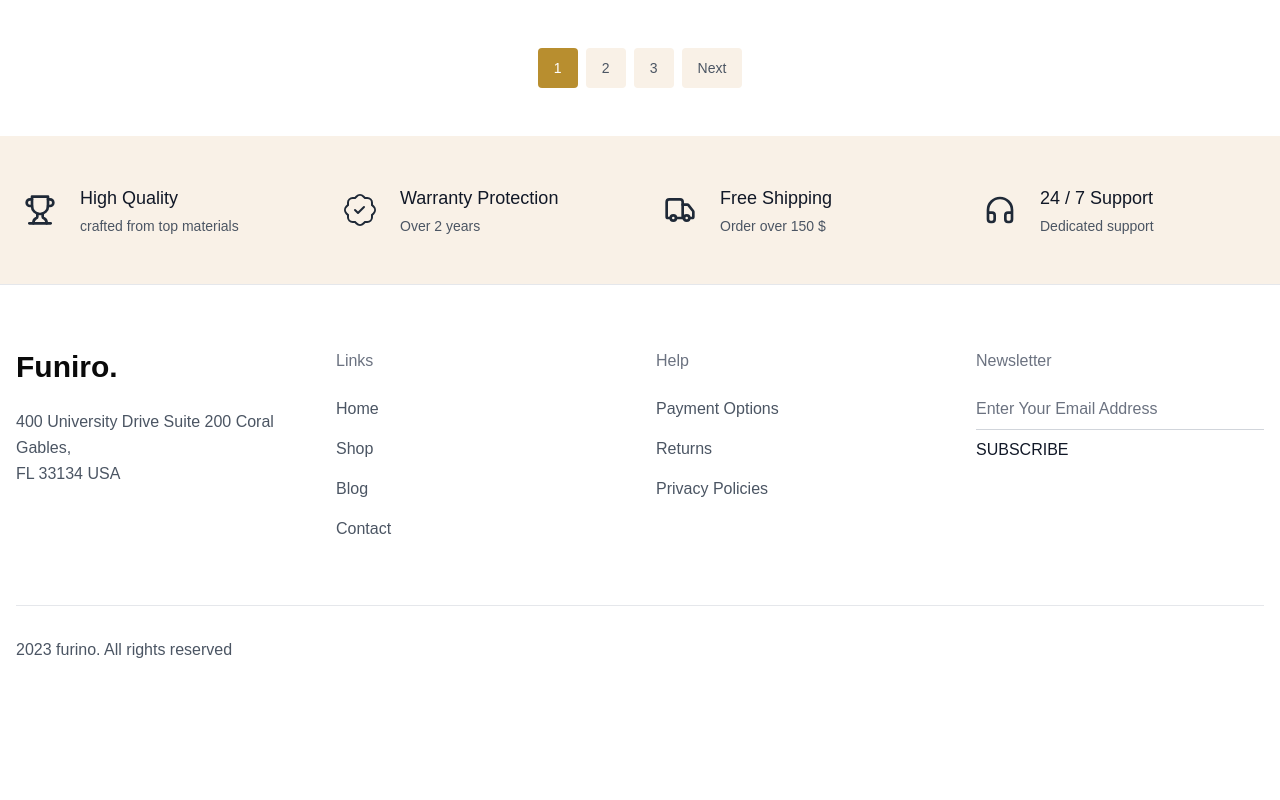
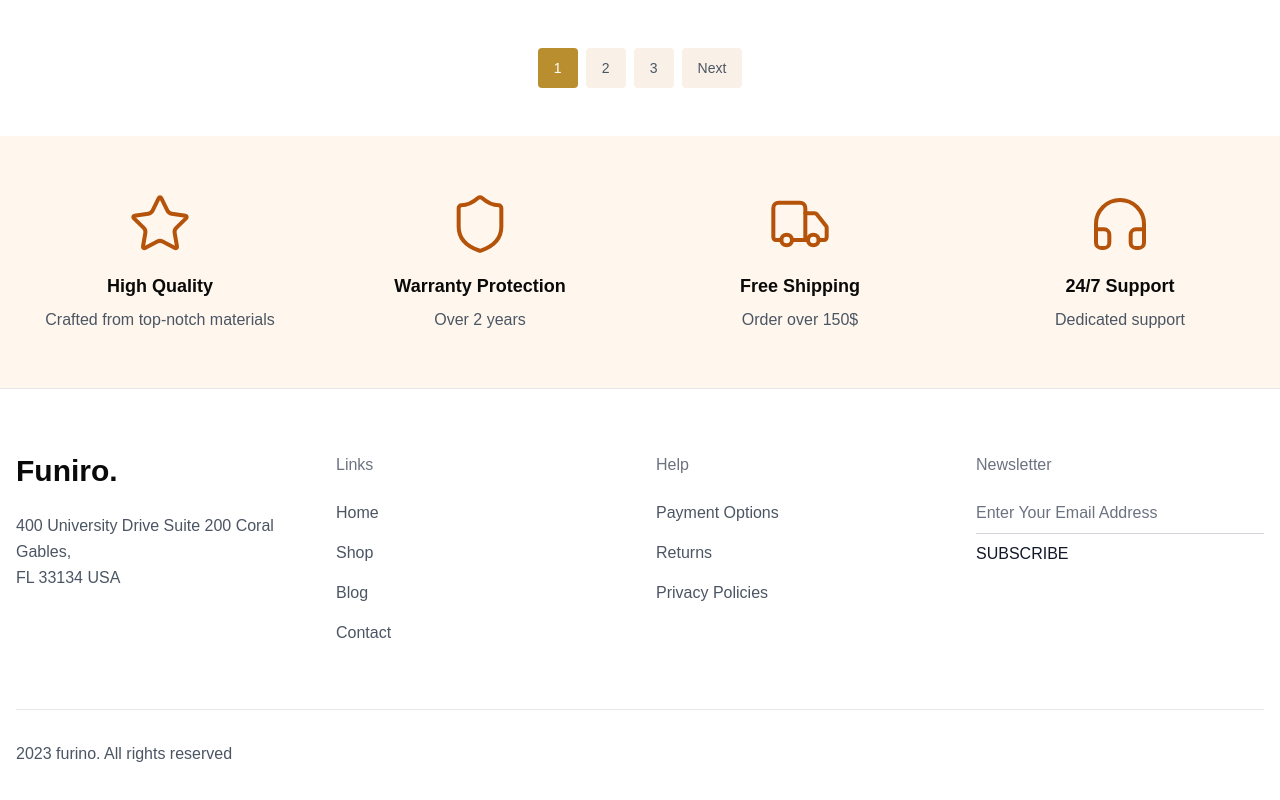
Before and after one commit to MZakriya/hackathon-UIUX, a Next.js app: page /blog in a window 1280 px wide. Shown: the part 2475-3275 px from the top of the page. Before the commit the page ends 3201 px from the top, so only its background shows below. Built offline with nearby package versions, Linux system fonts and the light colour scheme.

Commit message:
first commit

```diff
--- a/src/app/Comparison/page.tsx
+++ b/src/app/Comparison/page.tsx
@@ -3,7 +3,7 @@
 import Link from "next/link";
 import Image from "next/image";
 import { ChevronRight } from "lucide-react";
-import Features from "@/components/features";
+import FeatureSection from "@/components/feacturesSection";
 import ProductComparison from "@/components/product-comparison";
 
 export default function Comparison() {
@@ -43,7 +43,7 @@
       <ProductComparison />
       {/* Features Section */}
       <div className="space-y-12 px-4 py-8 sm:space-y-8 sm:py-6">
-        <Features />
+        <FeatureSection />
       </div>
     </div>
   );
--- a/src/app/blog/page.tsx
+++ b/src/app/blog/page.tsx
@@ -4,7 +4,7 @@
 import Image from "next/image";
 import { ChevronRight } from "lucide-react";
 import Pagination from "@/components/pagination";
-import Features from "@/components/features";
+import FeatureSection from "@/components/feacturesSection";
 import { BlogPostCard } from "@/components/blog-post-card";
 import { BlogSidebar } from "@/components/blog-sidebar";
 
@@ -88,7 +88,7 @@
       <div className="space-y-12">
         {/* Other shop content */}
         <Pagination currentPage={1} totalPages={3} />
-        <Features />
+        <FeatureSection/>
       </div>
     </div>
   );
--- a/src/app/cart/page.tsx
+++ b/src/app/cart/page.tsx
@@ -4,7 +4,7 @@
 import Image from "next/image";
 import { ChevronRight } from "lucide-react";
 import CartPage from "@/components/cart-page";
-import Features from "@/components/features";
+import FeatureSection from "@/components/feacturesSection";
 
 export default function Cart() {
   return (
@@ -48,7 +48,7 @@
 
       {/* Features Section */}
       <div className="space-y-12 px-4 py-8 sm:space-y-8 sm:py-6">
-        <Features />
+      <FeatureSection/>
       </div>
     </div>
   );
--- a/src/app/checkout/page.tsx
+++ b/src/app/checkout/page.tsx
@@ -3,7 +3,7 @@
 import Link from "next/link";
 import Image from "next/image";
 import { ChevronRight } from "lucide-react";
-import Features from "@/components/features";
+import FeatureSection from "@/components/feacturesSection";
 import CheckoutForm from "@/components/checkout-form";
 
 export default function Checkout() {
@@ -46,7 +46,7 @@
 
       {/* Features Section */}
       <div className="space-y-12 px-4 py-8 sm:space-y-8 sm:py-6">
-        <Features />
+      <FeatureSection/>
       </div>
     </div>
   );
--- a/src/app/contact/page.tsx
+++ b/src/app/contact/page.tsx
@@ -3,7 +3,7 @@
 import Link from "next/link";
 import Image from "next/image";
 import { ChevronRight} from "lucide-react";
-import Features from "@/components/features";
+import FeatureSection from "@/components/feacturesSection";
 import ContactSection from "@/components/contact-section";
 
 export default function Contact() {
@@ -45,7 +45,7 @@
       </div>
       <div className="space-y-12">
 
-      <Features />
+      <FeatureSection/>
       </div>
     </div>
   );
--- a/src/app/shop/page.tsx
+++ b/src/app/shop/page.tsx
@@ -5,6 +5,7 @@
 import Link from "next/link";
 import Image from "next/image";
 import { client } from "@/sanity/lib/client";
+import ShopHeader from "@/components/shop-header";
 import FeatureSection from "@/components/feacturesSection";
 
 interface Product {
@@ -87,6 +88,8 @@
     );
 
   return (
+    <div>
+    <ShopHeader />
     <div className="min-h-screen bg-gray-100">
       <div className="container mx-auto px-4 py-6">
         <header
@@ -211,6 +214,7 @@
       </div>
       <FeatureSection/>
     </div>
+    </div>
   );
 }
 
--- a/src/components/features.tsx
+++ /dev/null
@@ -1,55 +0,0 @@
-import { Trophy, Truck, Headphones } from 'lucide-react'
-import { BsPatchCheck } from "react-icons/bs";
-
-
-const features = [
-  {
-    icon: Trophy,
-    title: "High Quality",
-    description: "crafted from top materials",
-  },
-  {
-    icon: BsPatchCheck,
-    title: "Warranty Protection",
-    description: "Over 2 years",
-  },
-  {
-    icon: Truck,
-    title: "Free Shipping",
-    description: "Order over 150 $",
-  },
-  {
-    icon: Headphones,
-    title: "24 / 7 Support",
-    description: "Dedicated support",
-  },
-]
-
-export default function Features() {
-  return (
-    <div className="bg-[#F9F1E7] py-12">
-      <div className="container mx-auto px-4">
-        <div className="grid grid-cols-1 gap-8 sm:grid-cols-2 lg:grid-cols-4">
-          {features.map((feature, index) => (
-            <div
-              key={index}
-              className="flex items-center justify-center gap-4 text-center lg:text-left lg:justify-start"
-            >
-              <div className="flex h-12 w-12 shrink-0 items-center justify-center">
-                <feature.icon className="h-8 w-8 text-gray-800" />
-              </div>
-              <div>
-                <h3 className="text-lg font-medium text-gray-900">
-                  {feature.title}
-                </h3>
-                <p className="mt-1 text-sm text-gray-600">
-                  {feature.description}
-                </p>
-              </div>
-            </div>
-          ))}
-        </div>
-      </div>
-    </div>
-  )
-}
```
